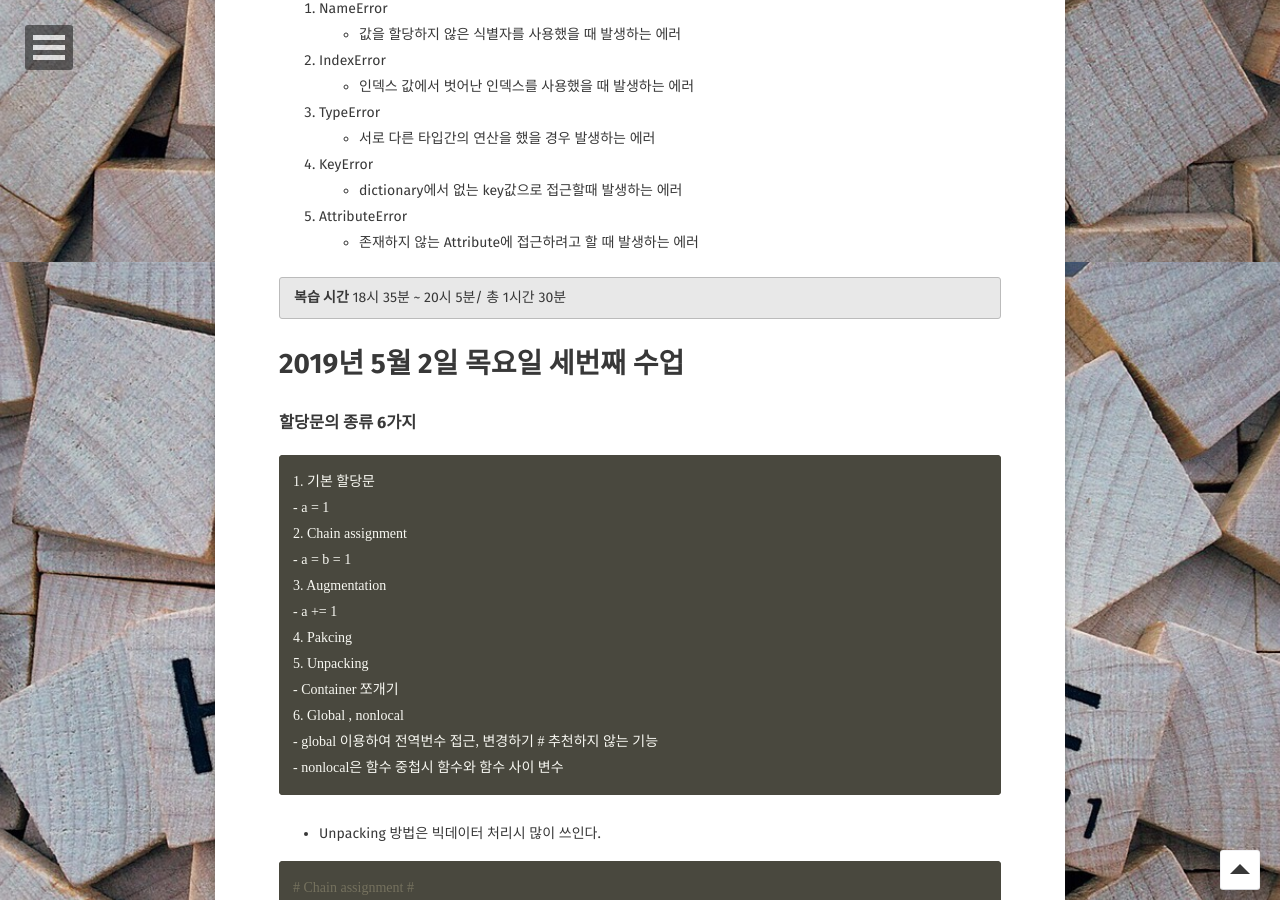
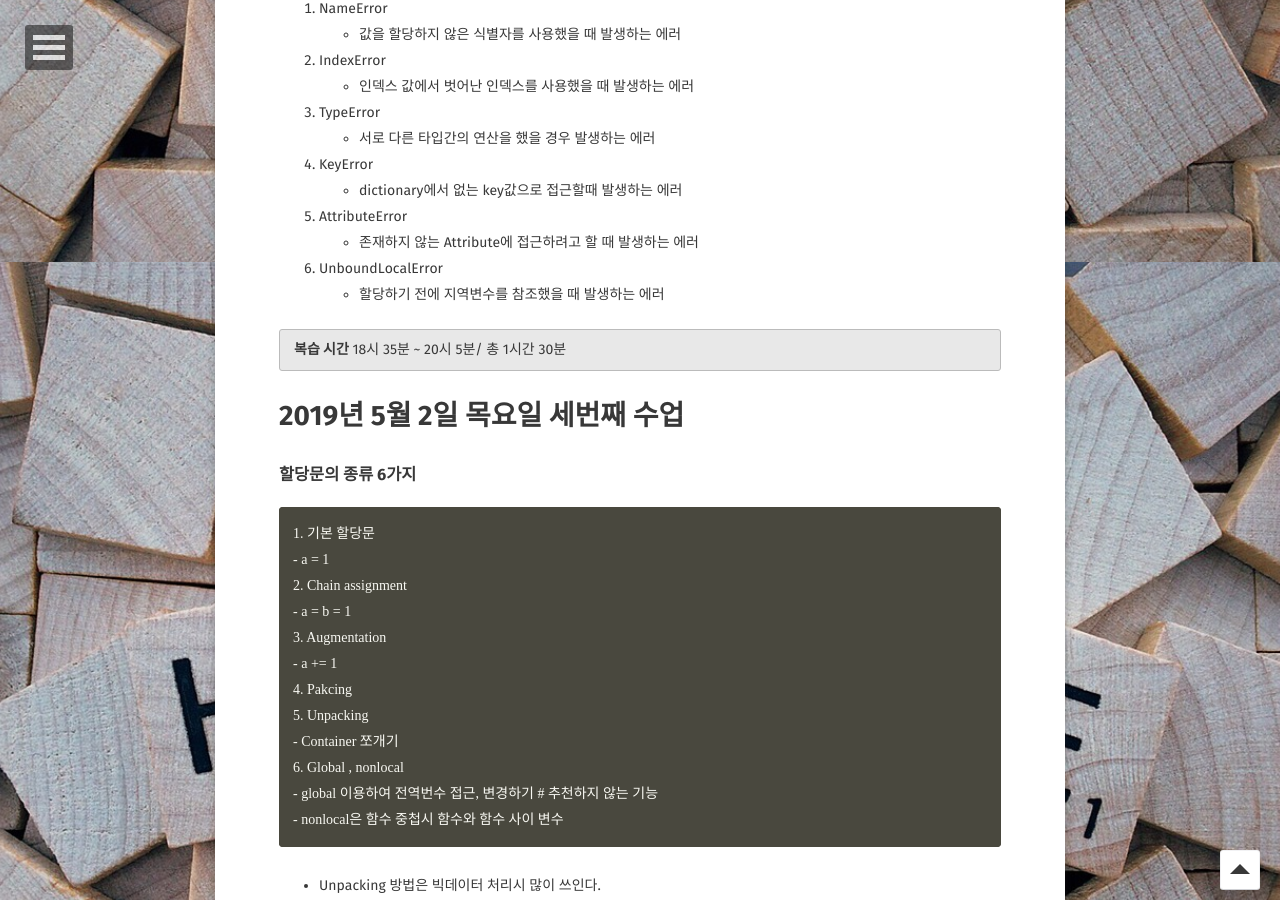
Before and after one commit to Jungjihyuk/JH_Life, a Jekyll site: the page built from _posts/2019-04-29-AILecture.md, in a window 1280 px wide and 900 px high, scrolled down 14138 px. Built offline with Jekyll 4.4.1, drawn with Linux system fonts in a browser that asks for light colours; some web fonts are replaced; comment, search, counter and statistics services are not loaded; some of the changed text lies outside the part shown.

Commit message:
Add UnboundLocalError

```diff
--- a/_posts/2019-04-29-AILecture.md
+++ b/_posts/2019-04-29-AILecture.md
@@ -540,6 +540,8 @@ a is b
 - dictionary에서 없는 key값으로 접근할때 발생하는 에러
 5. AttributeError
 - 존재하지 않는 Attribute에 접근하려고 할 때 발생하는 에러
+6. UnboundLocalError
+- 할당하기 전에 지역변수를 참조했을 때 발생하는 에러
 
 **복습 시간**   18시 35분 ~ 20시 5분/ 총 1시간 30분
 {: .notice}
```
